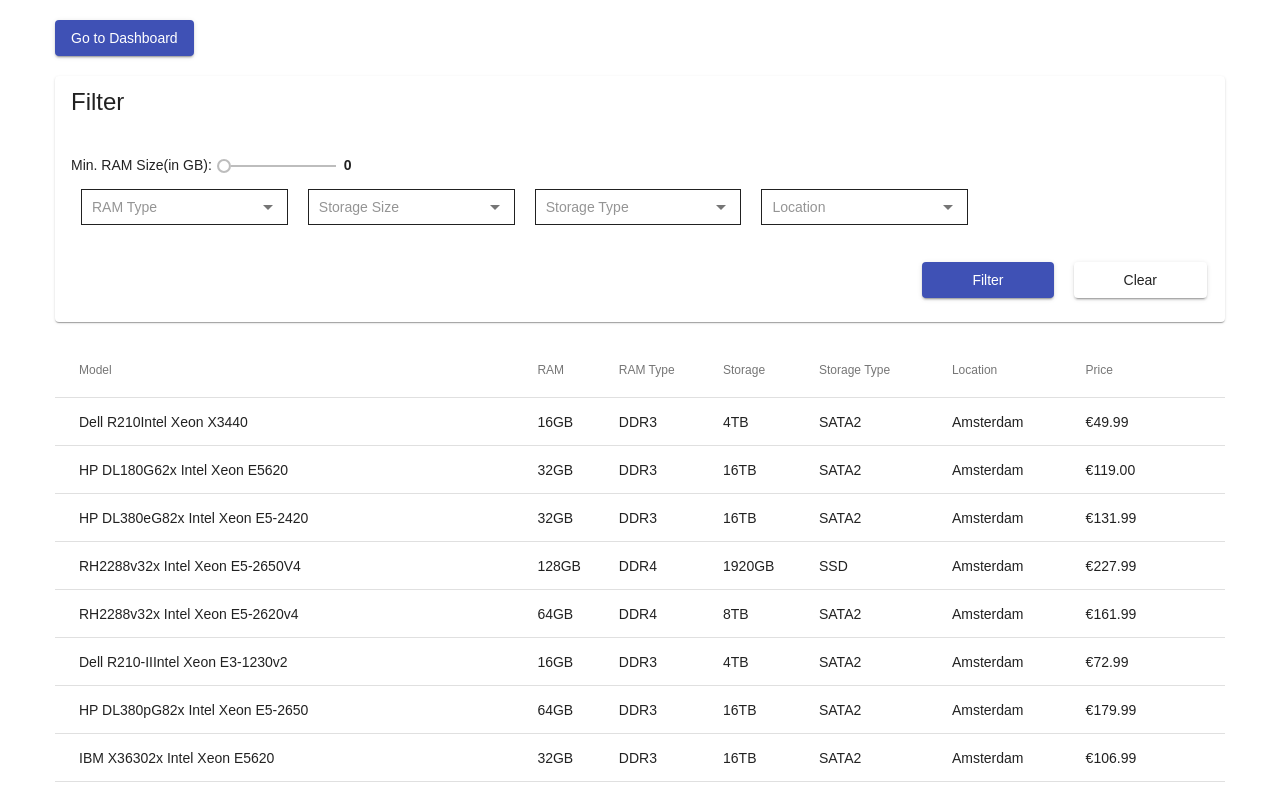
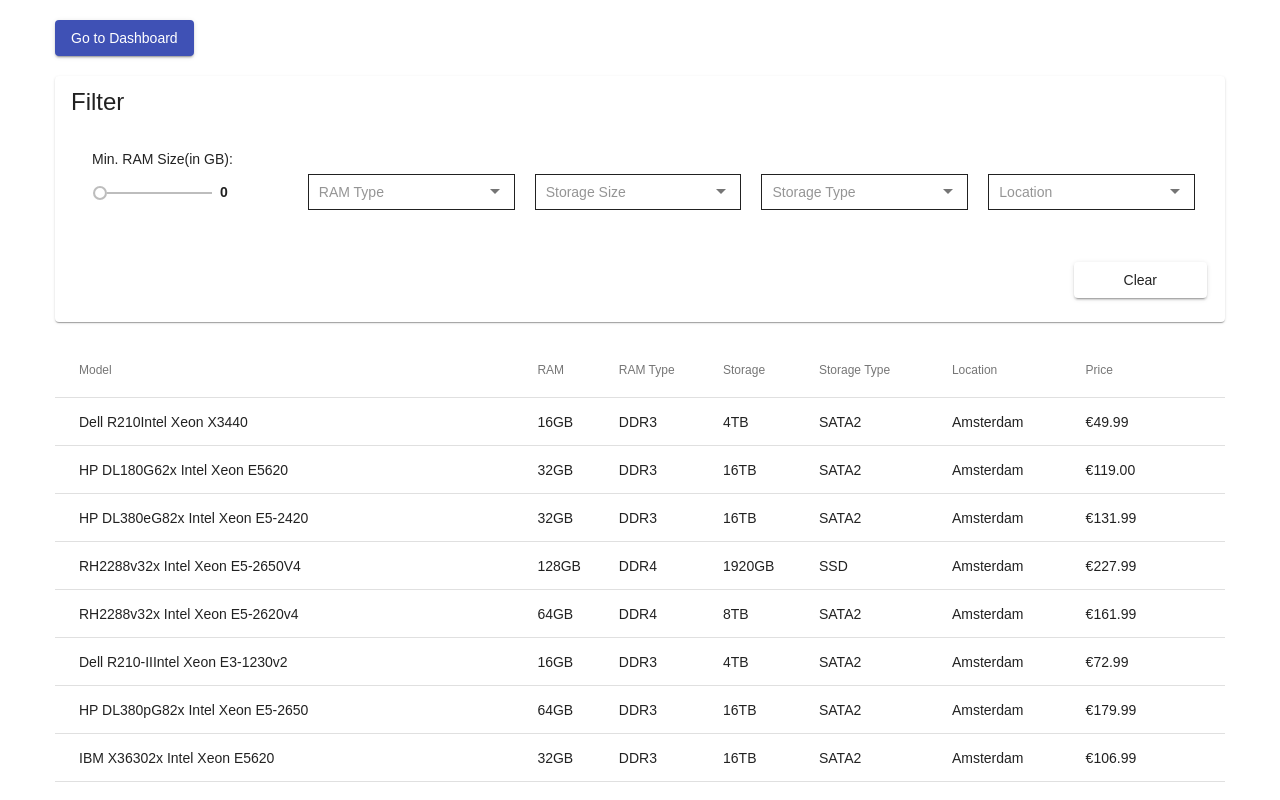
Before and after one commit to NeelPrajapati/Practical-task-angular, an Angular app: page /dashboard in a window 1280 px wide. Both pictures are taken after a click on the button "Go to List". Shown: the top 800 px of the page. Built offline with nearby package versions, Linux system fonts and the light colour scheme.

Commit message:
Second commit

```diff
--- a/src/app/Modules/list/filter/filter.component.html
+++ b/src/app/Modules/list/filter/filter.component.html
@@ -2,7 +2,6 @@
   <mat-card-title>Filter</mat-card-title>
   <!-- <mat-card-subtitle></mat-card-subtitle> -->
   <mat-card-content>
-    <div class="storage-filter">
       <!-- <span>Storage Type : </span>
       <mat-radio-group aria-label="Select an option" [(ngModel)]="storageType" name="question">
         <mat-radio-button value="SATA2">SATA2</mat-radio-button>
@@ -15,12 +14,12 @@
         <b>{{ gridsize1.value }}</b>
       </div> -->
 
-      <div>
+      <div class="slider">
         <span>Min. RAM Size(in GB): </span>
         <mat-slider #gridsize [value]="ramSize" [(ngModel)]="ramSize" step="2" min="0" max="128" (change)="onFilter()"></mat-slider>
         <b>{{ gridsize.value }}</b>
       </div>
-    </div>
+
 
     <!-- <span>RAM : </span>
     <div *ngFor="let item of ramType" [(ngModel)]="RAMType" >
@@ -62,9 +61,9 @@
 
   <div class="actions-btn">
     <mat-card-actions align="end">
-      <button mat-raised-button color="primary" (click)="onFilter()">
+      <!-- <button mat-raised-button color="primary" (click)="onFilter()">
         Filter
-      </button>
+      </button> -->
       <button mat-raised-button color="Basic" (click)="onClear()">Clear</button>
     </mat-card-actions>
 
--- a/src/app/Modules/list/filter/filter.component.scss
+++ b/src/app/Modules/list/filter/filter.component.scss
@@ -2,9 +2,12 @@
   margin-left: 16px;
 }
 
-.storage-filter {
-  display: flex;
-  flex-direction: row;
+.slider{
+  width: 18%;
+  display: inline-block;
+  // outline: groove 0.5px;
+  padding: 7px 10px;
+  margin: 0px 11px;
 }
 
 .mat-card-content {
```
Also changed, not shown: src/app/Modules/list/list/list.component.ts (+6 -1 lines).
